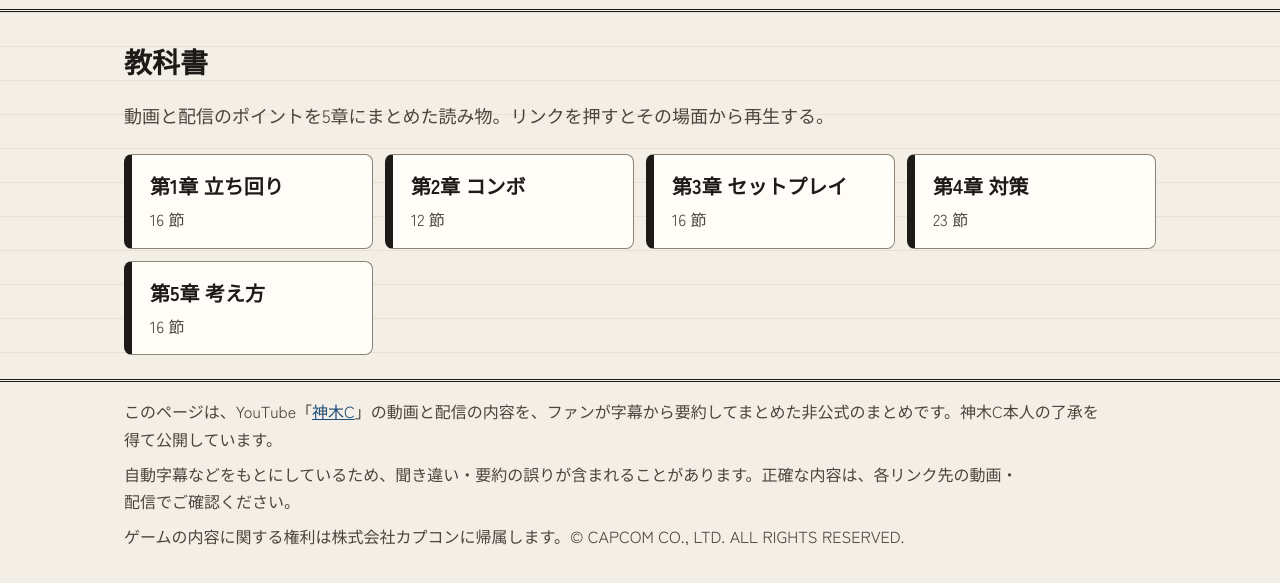
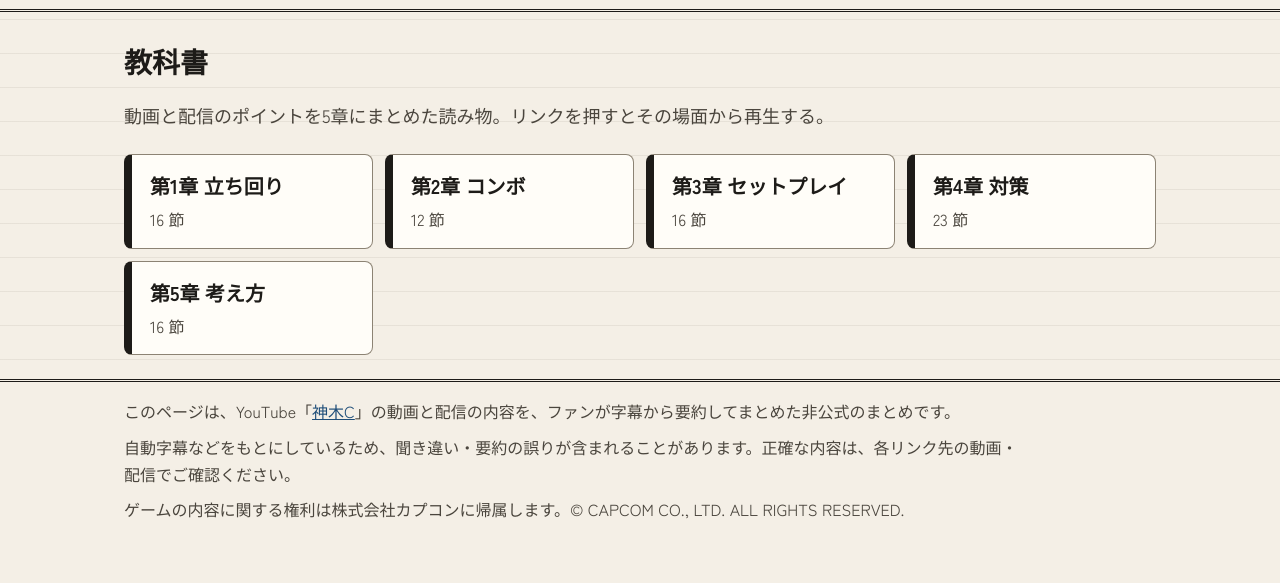
Before and after one commit to Hiet-2/kamiki-jp-note, a plain HTML site: page index.html in a window 1280 px wide. Shown: the part 131-714 px from the top of the page. Drawn offline with Linux system fonts and the light colour scheme; a web font is replaced by a local one.

Commit message:
注意書きから『本人の了承を得て公開』の一文を外す
Co-Authored-By: Claude Opus 5.5 <noreply@anthropic.com>

```diff
--- a/index.html
+++ b/index.html
@@ -109,7 +109,7 @@ h2{font-family:"Zen Old Mincho",serif;font-size:28px;line-height:1.4;margin:8px
 </header>
 <main id="app"></main>
 <footer class="foot"><div>
-<p>このページは、YouTube「<a href="https://www.youtube.com/@%E7%A5%9E%E6%9C%A8C" target="_blank" rel="noopener">神木C</a>」の動画と配信の内容を、ファンが字幕から要約してまとめた非公式のまとめです。神木C本人の了承を得て公開しています。</p>
+<p>このページは、YouTube「<a href="https://www.youtube.com/@%E7%A5%9E%E6%9C%A8C" target="_blank" rel="noopener">神木C</a>」の動画と配信の内容を、ファンが字幕から要約してまとめた非公式のまとめです。</p>
 <p>自動字幕などをもとにしているため、聞き違い・要約の誤りが含まれることがあります。正確な内容は、各リンク先の動画・配信でご確認ください。</p>
 <p>ゲームの内容に関する権利は株式会社カプコンに帰属します。© CAPCOM CO., LTD. ALL RIGHTS RESERVED.</p>
 </div></footer>
```
Also changed, not shown: 1 other file.
